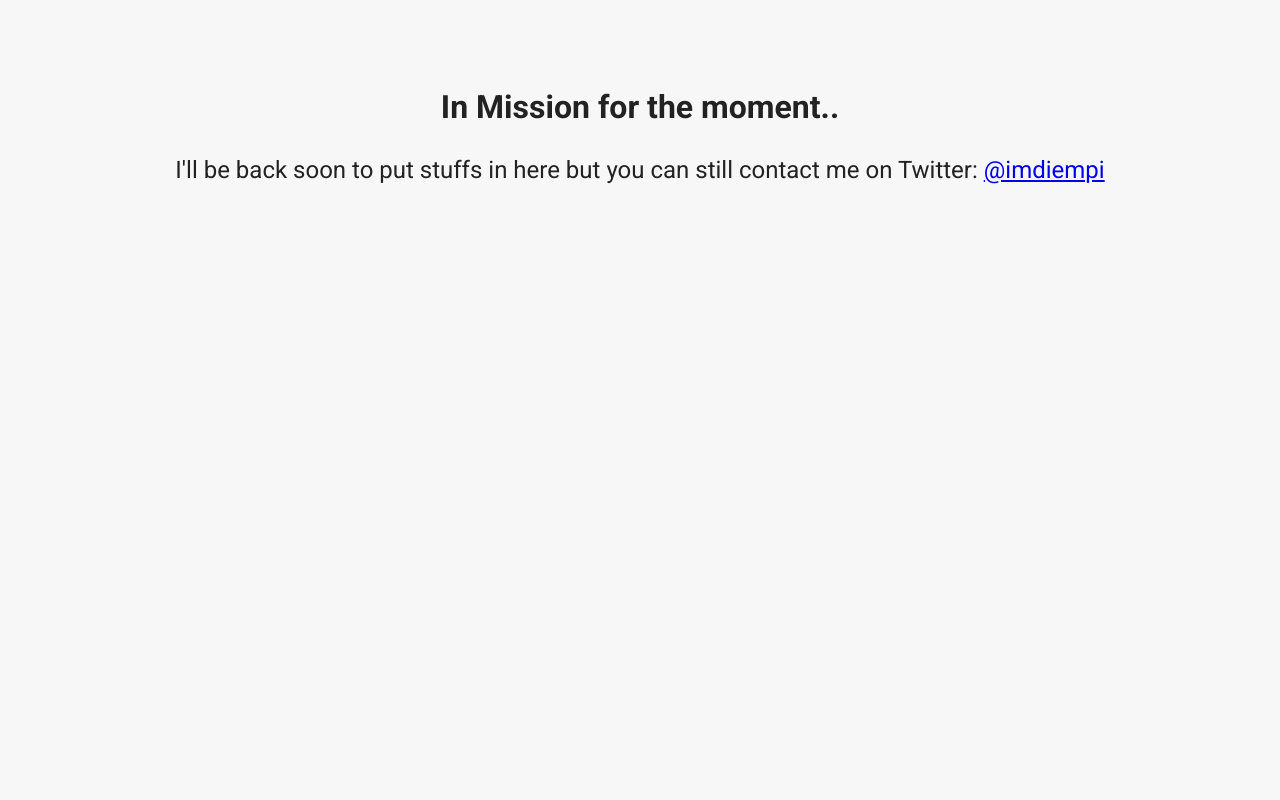
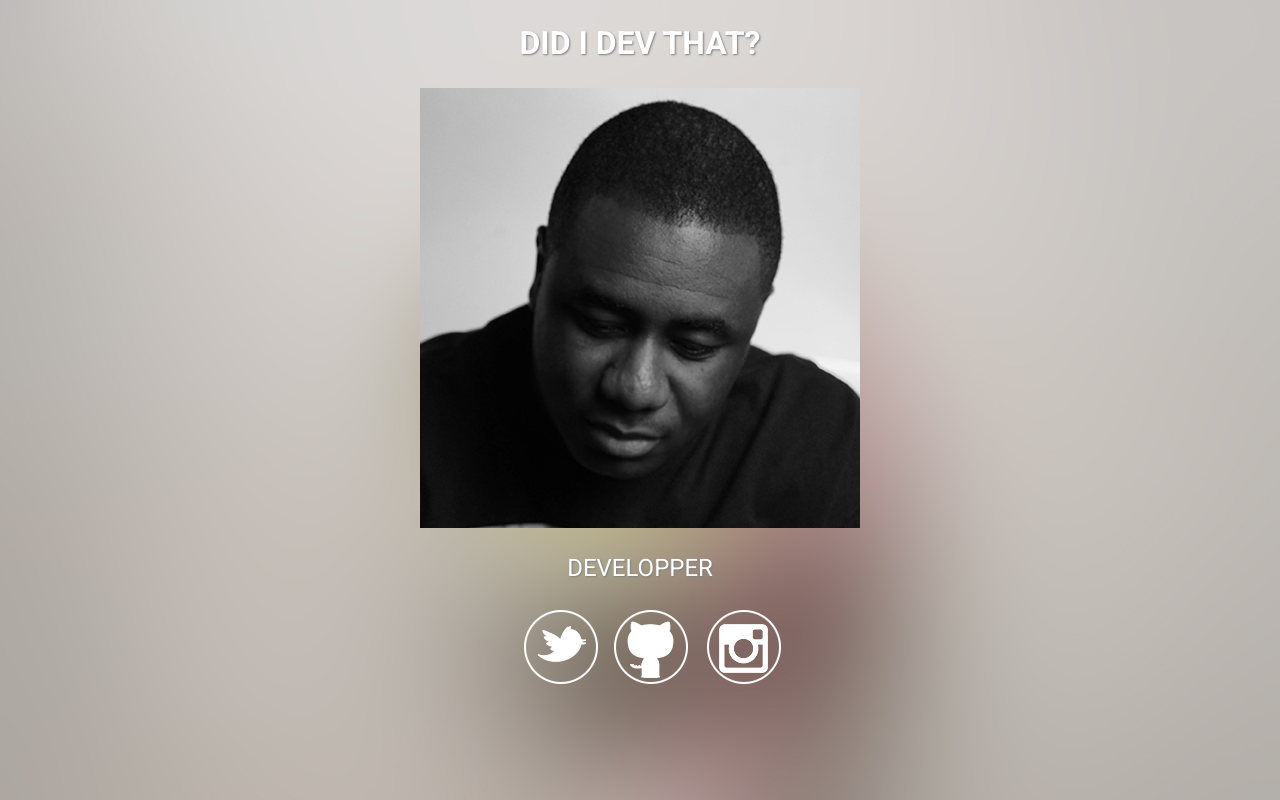
Before and after one commit to diempi/diempi.github.io, a plain HTML site: page index.html in a window 1280 px wide. Drawn offline with Linux system fonts and the light colour scheme.

Commit message:
New design added

```diff
--- a/css/main.css
+++ b/css/main.css
@@ -96,19 +96,65 @@ textarea {
    ========================================================================== */
 body{
     text-align: center;
-    background-color: #f7f7f7;
+    background: url('./../img/bg-wood.jpg');
+    background-size: cover;
     font-family: 'Roboto', 'Helvetica',sans-serif;
+    color: #fff;
+    font-weight: normal;
+    text-transform: uppercase;
+    text-shadow: 1px 1px 2px grey ;
 }
 
-.content{
-    padding: 4em;
+img{
+    max-width: 100%;
+    height: auto;
 }
 
-p{
+
+#skills{
     font-size: 1.5em;
 }
 
+ul li{
+    display: inline-block;
+    width: 76px;
+    height: 76px;
+    text-indent: -999999px;
+    margin-right: 1em;
+}
 
+ul li a{
+    /*background-image: url('http://static.diempi.be/img/sprites.png');*/
+    background-image: url('./../img/whitespritesn.png');
+    display: block;
+    width: 76px;
+    height: 76px;
+
+}
+
+#twitter {
+    background-position: 846px 226px;
+}
+
+#github {
+     background-position: 920px 226px;
+}
+
+#instagram {
+     background-position: 997px 226px;
+}
+
+#twitter:hover {
+    background-position: 846px 151px;
+}
+
+#github:hover {
+     background-position: 920px 151px;
+}
+
+#instagram:hover {
+     background-position: 997px 151px;
+}
 
 
 
--- a/index.html
+++ b/index.html
@@ -1,25 +1,45 @@
-<!DOCTYPE html>
-<html>
+<!doctype html>
+<html class="no-js" lang="">
     <head>
         <meta charset="utf-8">
         <meta http-equiv="x-ua-compatible" content="ie=edge">
+        <title>Didier A. E. Gabiam - DIEMPI - Developper - diempi.me</title>
         <meta name="description" content="">
         <meta name="viewport" content="width=device-width, initial-scale=1">
-		<title>Didier A. E. Gabiam - Shinobi Developper / Web Mercenary</title>
+
         <link href='http://fonts.googleapis.com/css?family=Roboto:400,500,700' rel='stylesheet' type='text/css'>
+
         <link rel="stylesheet" href="css/normalize.css">
         <link rel="stylesheet" href="css/main.css">
         <script src="js/vendor/modernizr-2.8.3.min.js"></script>
     </head>
     <body>
-		<section class="content">
-			<h1>In Mission for the moment..</h1>
-			<p>I'll be back soon to put stuffs in here but you can still contact me on Twitter: <a href="http://twitter.com/imdiempi" title="Follow me on Twitter">@imdiempi</a></p>
+        <!--[if lt IE 8]>
+            <p class="browserupgrade">You are using an <strong>outdated</strong> browser. Please <a href="http://browsehappy.com/">upgrade your browser</a> to improve your experience.</p>
+        <![endif]-->
+
+        <!-- Add your site or application content here -->
+        <section>
+            <h1>Did I dev that?</h1>
+
+            <section id="picture">
+                <img src="./img/didiergabiam-diempi.jpg" title="Didier A. E. Gabiam - Developper">
+            </section>
+
+            <p id="skills">Developper</p>
+
+            <section id="socials">
+                <ul>
+                    <li><a id="twitter" href="http://twitter.com/imdiempi" title="D-Tweet me!">DIEMPI Twitter</a>
+                    <li><a id="github" href="http://github.com/diempi" title="D-Github">DIEMPI Github</a>
+                    <li><a id="instagram" href="http://instagram.com/diempi" title="D-Instagram">DIEMPI Instagram</a>
+                </ul>
             </section>
 
 
+        </section>
+
 
         <script src="js/plugins.js"></script>
-        <script src="js/main.js"></script>
     </body>
 </html>
```
Also changed, not shown: img/bg-wood.jpg (added), img/didiergabiam-diempi.jpg (added), img/whitespritesn.png (added), 1 other file. Lines whose indentation alone changed are shown as unchanged.
